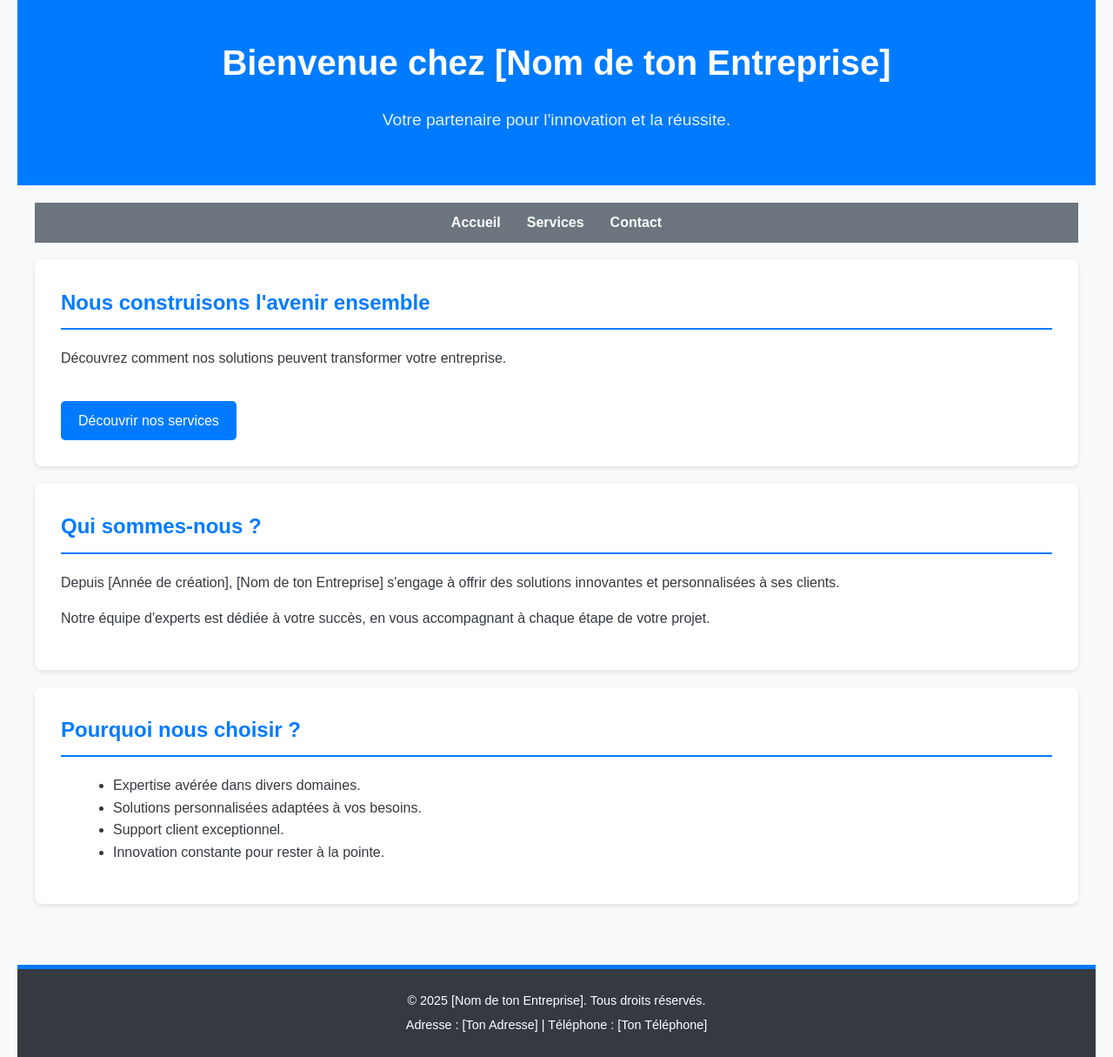
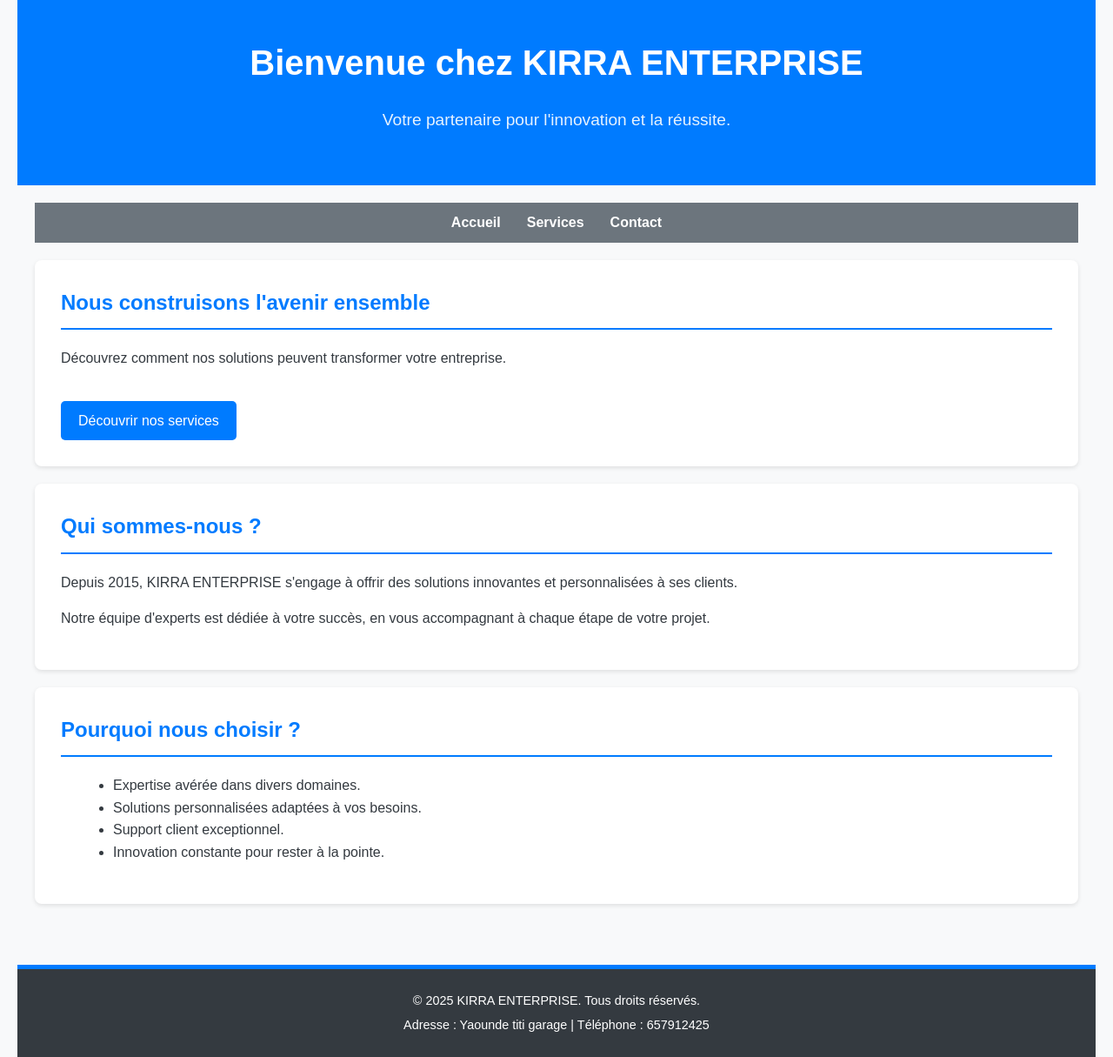
Before and after one commit to yvancmr/mini-site-entreprise, a plain HTML site: page index.html in a window 1280 px wide. Shown: the whole page at 87% size. Drawn offline with Linux system fonts and the light colour scheme.

Commit message:
index.html

```diff
--- a/index.html
+++ b/index.html
@@ -8,7 +8,7 @@
 </head>
 <body>
     <header>
-        <h1>Bienvenue chez [Nom de ton Entreprise]</h1>
+        <h1>Bienvenue chez KIRRA ENTERPRISE </h1>
         <p>Votre partenaire pour l'innovation et la réussite.</p>
     </header>
     <nav>
@@ -27,7 +27,7 @@
 
         <section id="about">
             <h2>Qui sommes-nous ?</h2>
-            <p>Depuis [Année de création], [Nom de ton Entreprise] s'engage à offrir des solutions innovantes et personnalisées à ses clients.</p>
+            <p>Depuis 2015, KIRRA ENTERPRISE s'engage à offrir des solutions innovantes et personnalisées à ses clients.</p>
             <p>Notre équipe d'experts est dédiée à votre succès, en vous accompagnant à chaque étape de votre projet.</p>
         </section>
 
@@ -42,8 +42,8 @@
         </section>
     </main>
     <footer>
-        <p>&copy; 2025 [Nom de ton Entreprise]. Tous droits réservés.</p>
-        <p>Adresse : [Ton Adresse] | Téléphone : [Ton Téléphone]</p>
+        <p>&copy; 2025 KIRRA ENTERPRISE. Tous droits réservés.</p>
+        <p>Adresse : Yaounde titi garage | Téléphone : 657912425</p>
     </footer>
     <script src="js/script.js"></script>
 </body>
```
